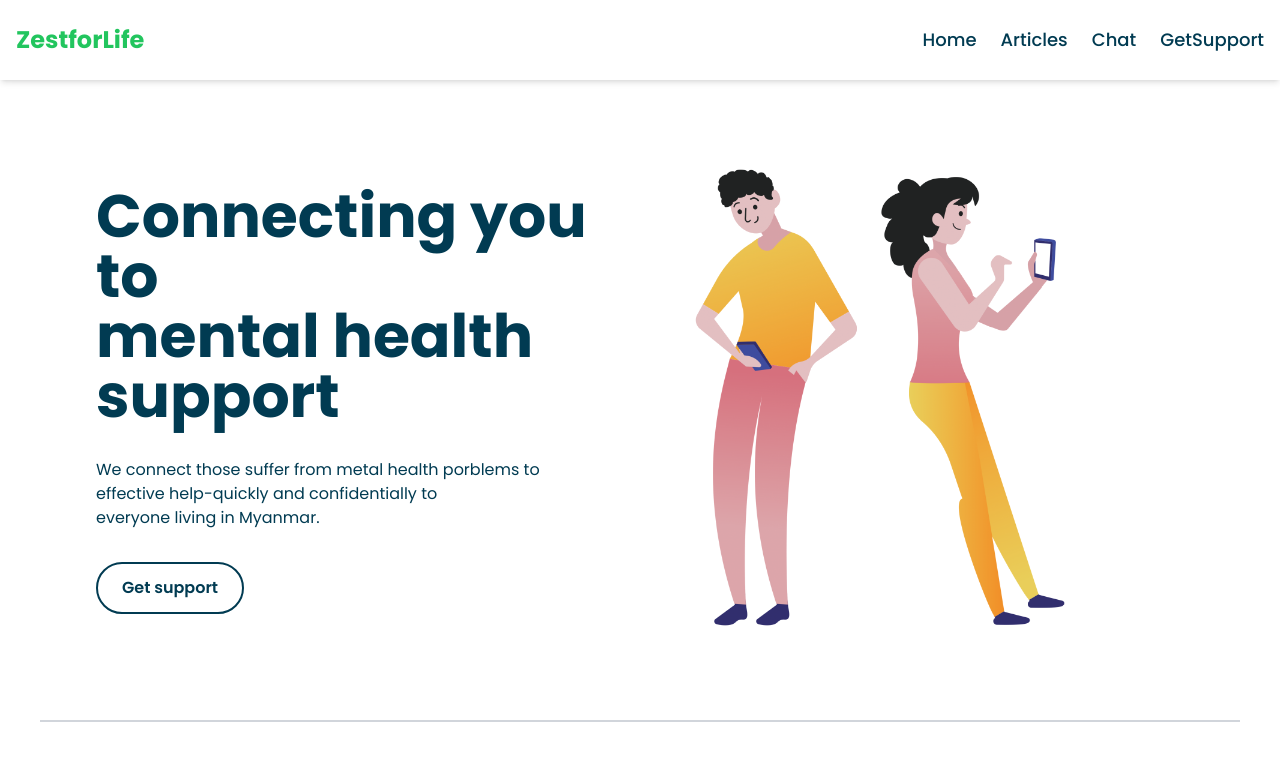
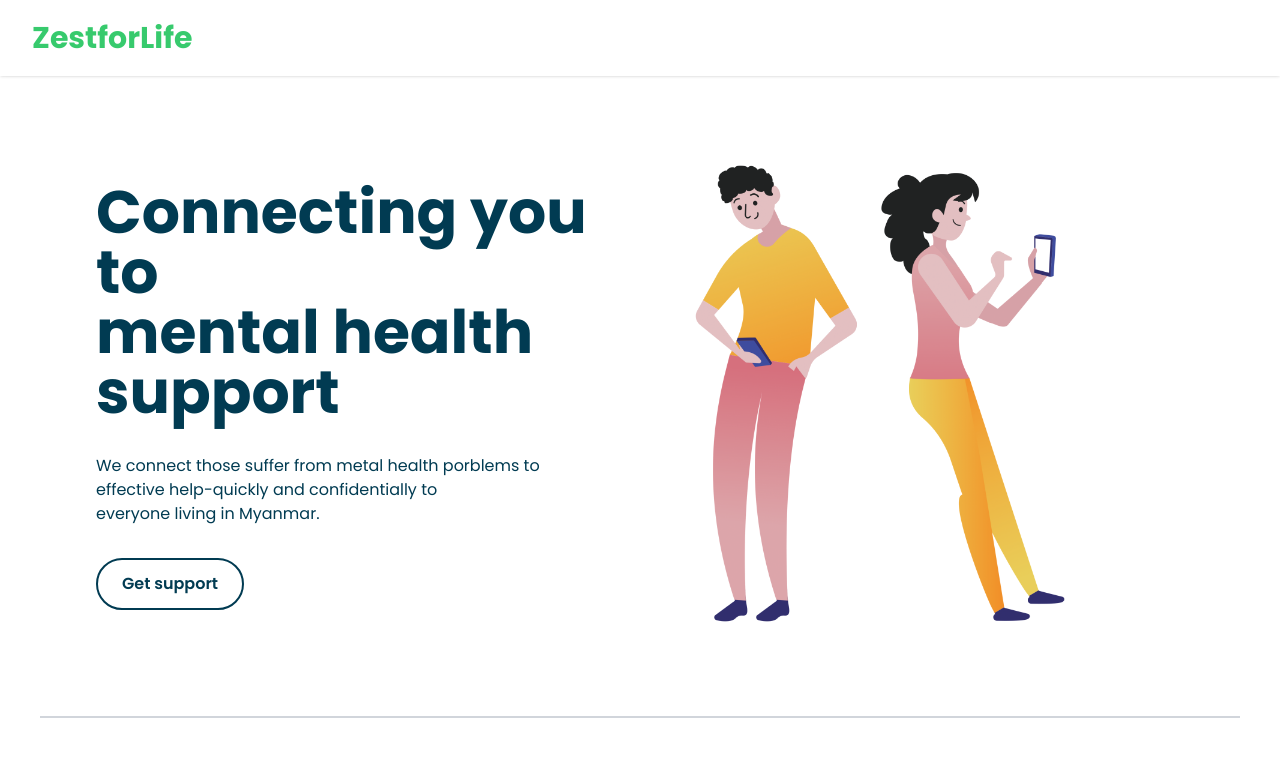
Before and after one commit to khantlinnyan/ZestforLife, a React (Vite) app: page / in a window 1280 px wide. Shown: the top 778 px of the page. Built offline with nearby package versions, Linux system fonts and the light colour scheme.

Commit message:
4thUpdateNavbar

```diff
--- a/src/components/Navbar.jsx
+++ b/src/components/Navbar.jsx
@@ -1,34 +1,72 @@
 import { useState } from "react";
 
-import { Link } from "react-router-dom";
+import { BrowserRouter, Routes, Route, Link } from "react-router-dom";
 
 import { Navtitle } from "./Navbartitle";
 
-export default function Navbar() {
+export default function Navigation() {
 
   const [navbar, setNavbar] = useState(false);
 
-  const handleToggle = () => {
-
-    setNavbar((prev) => !prev);
-
-  };
+  const isMobile = window.innerWidth <= 640; // Check if screen size is smaller than 640px
 
   return (
 
-    <nav className="sticky top-0 shadow-md bg-white z-50">
+    <>
 
-      <div className="container mx-auto px-4">
+      {/* Bottom navigation for mobile */}
 
-        <div className="flex justify-between items-center py-4 md:py-6">
+      {isMobile && (
 
-          <Link to="/">
+        <nav className="fixed bottom-0 left-0 right-0 z-50 bg-white border-t-2 border-gray-300">
 
-            <h1 className="text-lg md:text-2xl font-bold text-green-500">
+          <ul className="flex justify-between items-center py-2">
+
+            {Navtitle.map((i) => (
+
+              <li key={i.id}>
+
+                <Link
+
+                  to={i.to}
+
+                  className="flex flex-col items-center justify-center text-xs text-gray-500 hover:text-green-500"
+
+                >
+
+                  <span className="mb-1">{i.icon}</span>
+
+                  {i.name}
+
+                </Link>
+
+              </li>
+
+            ))}
+
+          </ul>
+
+        </nav>
+
+      )}
+
+      {/* Top navigation for desktop */}
+
+      <nav className="hidden lg:block w-full shadow sticky top-0 overflow-hidden bg-white opacity-90 z-40">
+
+        <div className="justify-between px-4 mx-auto lg:max-w-7xl md:items-center md:flex md:px-8">
+
+          <div>
+
+            <div className="flex items-center justify-between py-3 md:py-5 md:block">
+
+              <Link to={'/'}>
+
+                <h2 className="text-xl md:text-3xl font-bold text-green-500">
 
                   ZestforLife
 
-            </h1>
+                </h2>
 
               </Link>
 
@@ -36,9 +74,9 @@ export default function Navbar() {
 
                 <button
 
-              className="p-2 rounded-md text-gray-700 hover:bg-gray-100 focus:outline-none focus:bg-gray-100"
+                  className="p-2 text-gray-700 rounded-md outline-none focus:border-gray-400 focus:border"
 
-              onClick={handleToggle}
+                  onClick={() => setNavbar(!navbar)}
 
                 >
 
@@ -104,72 +142,12 @@ export default function Navbar() {
 
               </div>
 
-          <div className="hidden md:block">
-
-            <ul className="flex space-x-6 items-center">
-
-              {Navtitle.map((item) => (
-
-                <li key={item.id}>
-
-                  <Link
-
-                    className="text-base md:text-lg font-medium text-[#013B52] hover:text-green-500"
-
-                    to={item.to}
-
-                  >
-
-                    {item.name}
-
-                  </Link>
-
-                </li>
-
-              ))}
-
-            </ul>
+            </div>
 
           </div>
 
           </div>
-
-        <div
-
-          className={`md:hidden ${
-
-            navbar ? "flex flex-col" : "hidden"
-
-          } space-y-4`}
-
-        >
-
-          {Navtitle.map((item) => (
-
-            <Link
-
-              key={item.id}
-
-              className="text-base font-medium text-[#013B52] hover:text-green-500"
-
-              to={item.to}
-
-              onClick={handleToggle}
-
-            >
-
-              {item.name}
-
-            </Link>
-
-          ))}
-
-        </div>
-
-      </div>
-
 </nav>
-
+</>
 );
-
 }
```
Lines whose indentation alone changed are shown as unchanged.
